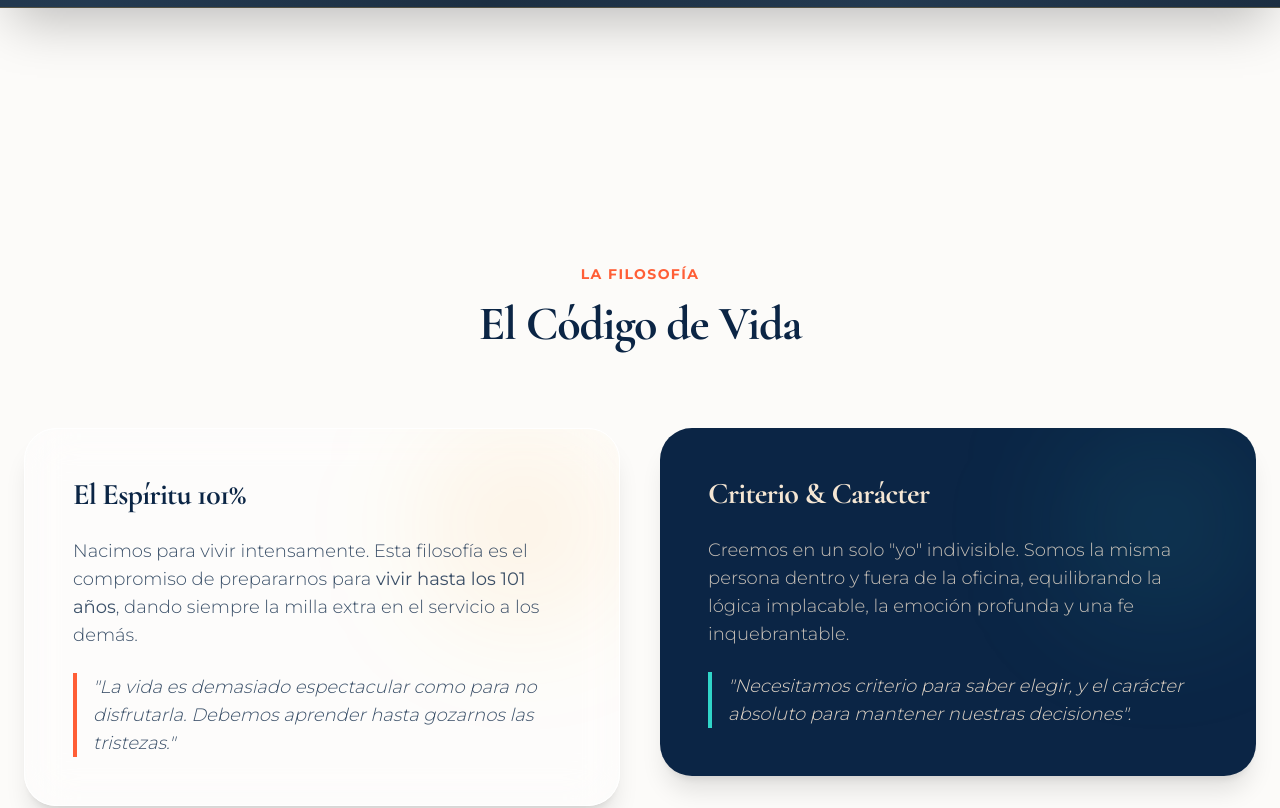
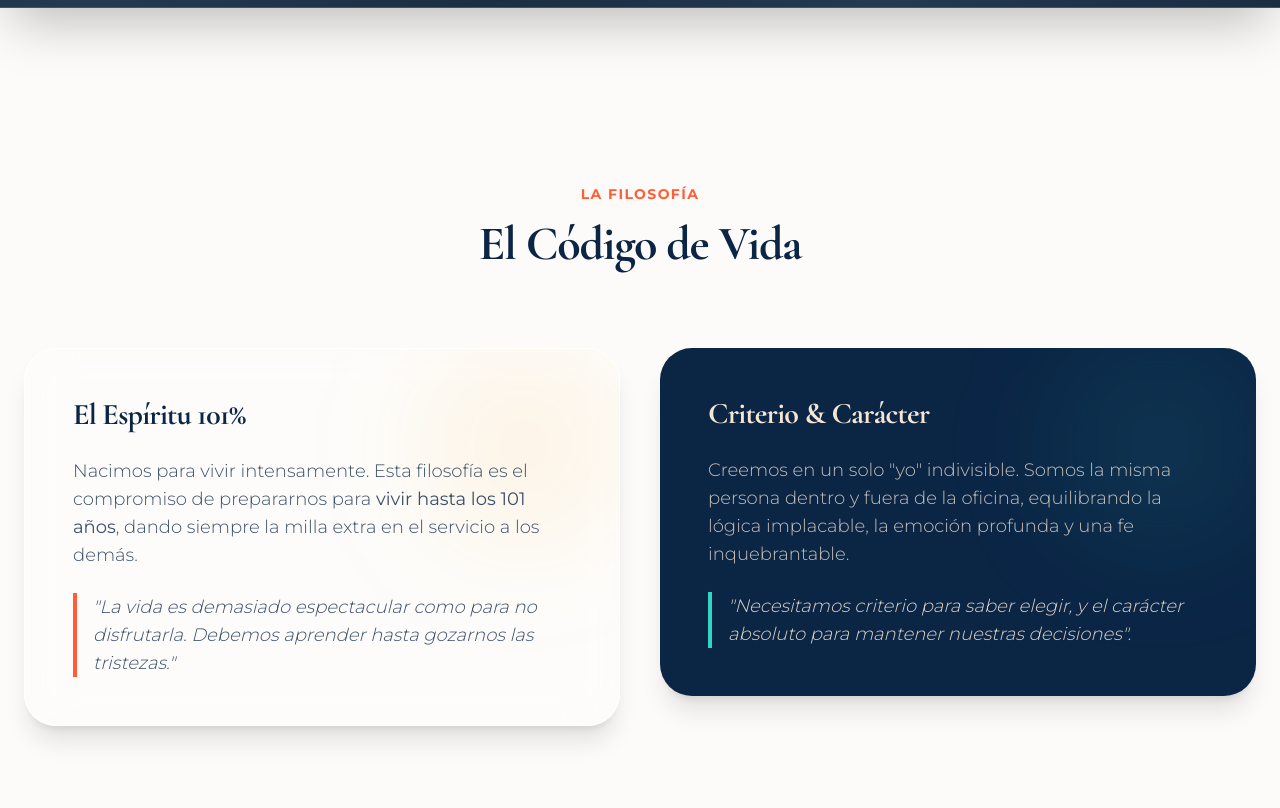
Before and after one commit to edgarbarragangarcia/CATA, a Next.js app: page / in a window 1280 px wide. Shown: the part 1780-2588 px from the top of the page. Built offline with nearby package versions, Linux system fonts and the light colour scheme.

Commit message:
style: reduce top padding of Filosofia section to remove excess whitespace

```diff
--- a/src/app/page.tsx
+++ b/src/app/page.tsx
@@ -123,7 +123,7 @@ export default function Home() {
       </section>
 
       {/* 3. FILOSOFÍA (Criterio, Coherencia & El Espíritu 101%) */}
-      <section id="filosofia" className="relative z-10 px-4 sm:px-6 py-24 md:py-32 max-w-7xl mx-auto">
+      <section id="filosofia" className="relative z-10 px-4 sm:px-6 pt-10 pb-24 md:pt-12 md:pb-32 max-w-7xl mx-auto">
         <ScrollReveal>
           <div className="text-center mb-16 md:mb-20">
             <h2 className="text-xs md:text-sm font-sans font-bold tracking-widest text-brand-coral uppercase mb-4">La Filosofía</h2>
```
